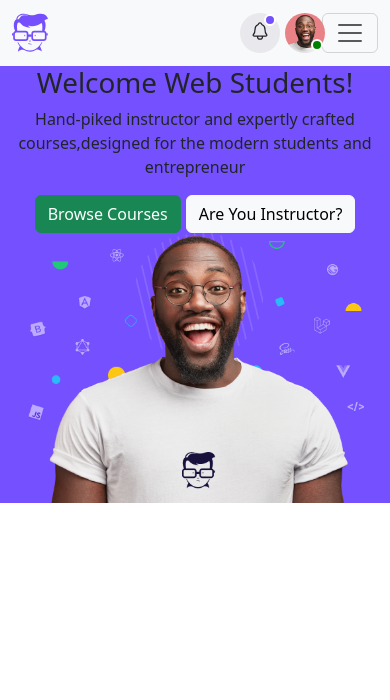
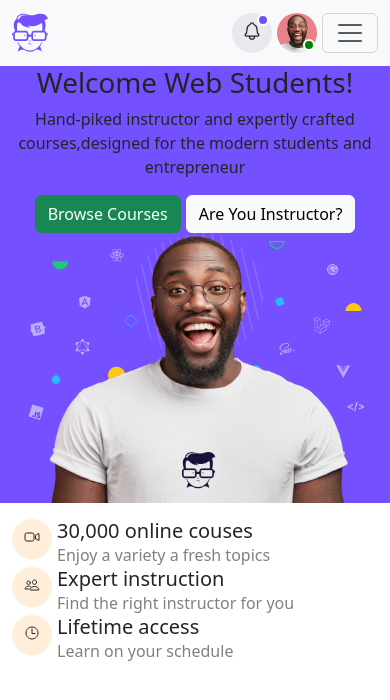
Before and after one commit to DanieleAmodio/12_05_Lunedi, a plain HTML site: page index.html in a window 390 px wide. Drawn offline with nearby package versions, Linux system fonts and the light colour scheme.

Commit message:
risolto bug navbar completato section vantaggi

```diff
--- a/index.css
+++ b/index.css
@@ -1,4 +1,4 @@
-.profile-img {
+.cerchio {
     width: 40px;
     height: 40px;
     border-radius: 50%;
@@ -50,7 +50,17 @@
     flex-direction: column;
     justify-content: center;
 }
-
+.colore{
+    background-color: #ffeeda;
+    padding-top: 8px;;
+}
+.vantaggi h5{
+    margin: 0px;
+}
+.vantaggi p{
+    margin: 0px;
+    color: grey;
+}
 
 
 @media  (max-width: 430px) {
@@ -60,18 +70,18 @@
 
 
     .d-flex {
-        margin-right: 20%;
+
         position: relative;
-        left: 34%;
+
         gap: 5px;
     }
    .p-blu{
      top: 1px;
-    right: 58%;
+    right: 75%;
    }
    .p-verde{
     bottom: 2px;
-    right: 2px;
+    right: 43%;
    }
    .button{
     margin-right: 0;
@@ -87,4 +97,9 @@
     .testo{
         margin-top: 8%;
     }
+    .ordine{order:3}
+    .vantaggi{
+        flex-wrap: nowrap;
+        justify-content: center;
+    }
 }
--- a/index.html
+++ b/index.html
@@ -19,12 +19,22 @@
                 <a class="navbar-brand" href="#">
                     <img src="assets/logo.svg" alt="Logo" width="40" height="40">
                 </a>
-
-
+                <section class="d-flex ordine">
+                    <div class="cerchio">
+                        <ion-icon name="notifications-outline" style="font-size: 20px; margin-top: 8px;"></ion-icon>
+                        <div class="p-blu"></div>
+                    </div>
+                    <div class="user">
+                        <img src="assets/avatar-1.jpg" alt="user">
+                        <div class="p-verde"></div>
+                    </div>
                     <button class="navbar-toggler" type="button" data-bs-toggle="collapse" data-bs-target="#navbarNav"
                         aria-controls="navbarNav" aria-expanded="false" aria-label="Toggle navigation">
                         <span class="navbar-toggler-icon"></span>
                     </button>
+                </section>
+
+
                 <div class="collapse navbar-collapse" id="navbarNav">
                     <ul class="navbar-nav">
                         <li class="nav-item dropdown">
@@ -86,29 +96,18 @@
                     </ul>
 
                 </div>
-                <section class="d-flex">
-                <div class="profile-img">
-                  <ion-icon  name="notifications-outline" style="font-size: 20px; margin-top: 8px;"></ion-icon>
-                  <div class="p-blu"></div>
-                </div>
-                <div class="user">
-                     <img src="assets/avatar-1.jpg" alt="user">
-                     <div class="p-verde"></div>
-                    </div>
-                </section>
+
             </div>
 
 
         </nav>
-
-    </header>
-    <main>
-       <section class="container-fluid sfondo">
+         <section name="hero" class="container-fluid sfondo">
             <figure class="row">
-             <figcaption class="col-12 col-lg-6 text-center testo" >
+                <figcaption class="col-12 col-lg-6 text-center testo">
                     <h1>Welcome Web Students!</h1>
-                <p>Hand-piked instructor and expertly crafted courses,designed for the modern students and entrepreneur </p>
-                <div  class="button d-flex justify-content-center">
+                    <p>Hand-piked instructor and expertly crafted courses,designed for the modern students and
+                        entrepreneur </p>
+                    <div class="button d-flex justify-content-center">
                         <button class="btn btn-success">Browse Courses</button>
                         <button class="btn btn-light">Are You Instructor?</button>
                     </div>
@@ -117,6 +116,40 @@
 
             </figure>
         </section>
+        <section name="vantaggi" class="container-fluid ">
+            <div class="row vantaggi">
+                <div class="col-12 col-lg-3 d-flex ">
+                    <div class="cerchio colore">
+                        <ion-icon name="videocam-outline"></ion-icon>
+                    </div>
+                    <div>
+                        <h5>30,000 online couses</h5>
+                        <p>Enjoy a variety a fresh topics</p>
+                    </div>
+                </div>
+                <div class="col-12 col-lg-3 d-flex ">
+                    <div class="cerchio colore">
+                        <ion-icon name="people-outline"></ion-icon>
+                    </div>
+                    <div>
+                        <h5>Expert instruction</h5>
+                        <p>Find the right instructor for you</p>
+                    </div>
+                </div>
+                <div class="col-12 col-lg-3 d-flex ">
+                    <div class="cerchio colore">
+                        <ion-icon name="time-outline"></ion-icon>
+                    </div>
+                    <div>
+                        <h5>Lifetime access</h5>
+                        <p>Learn on your schedule</p>
+                    </div>
+                </div>
+        </section>
+    </header>
+    <main>
+
+
     </main>
     <footer></footer>
 
```
Lines whose indentation alone changed are shown as unchanged.
